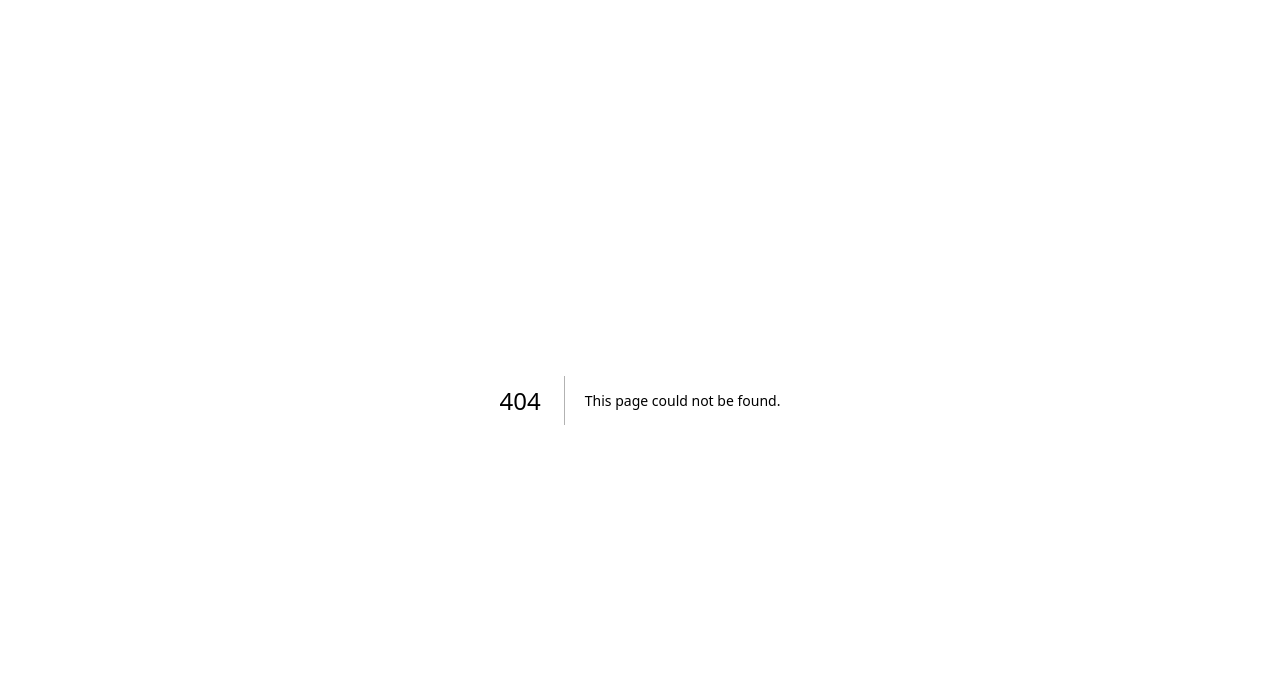
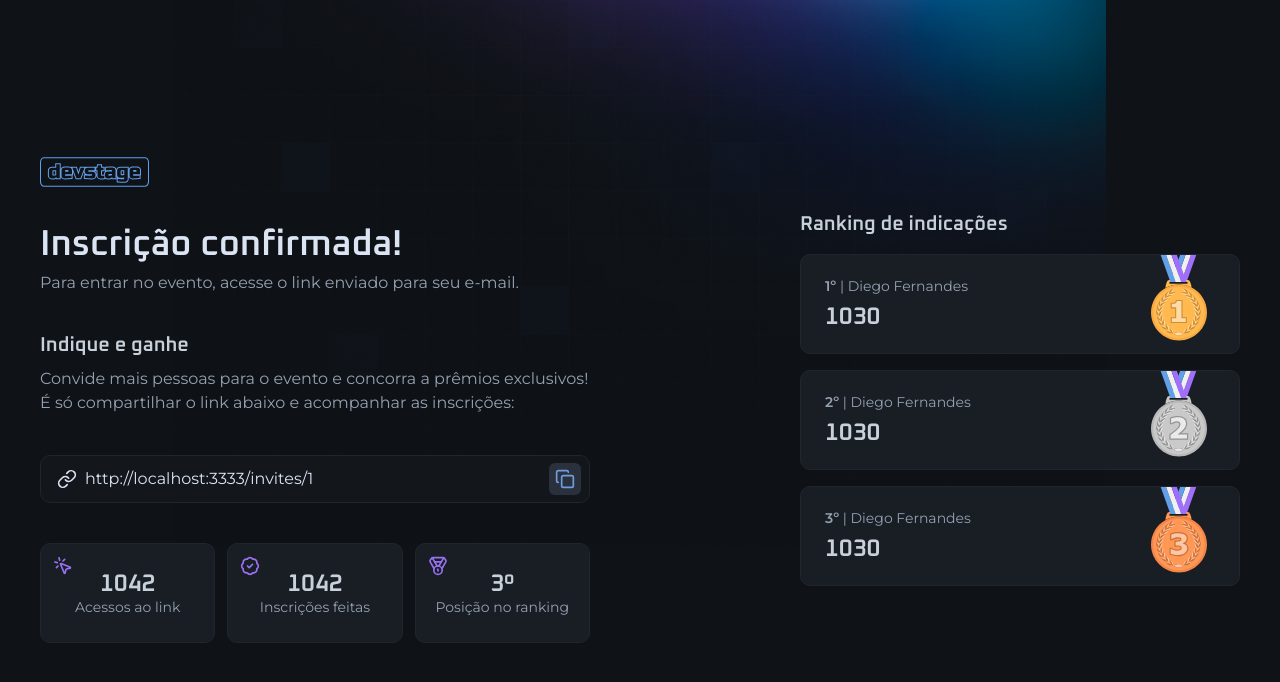
Before and after one commit to rickneves15/devstage, a Next.js app: page /invite/1 in a window 1280 px wide. Before the commit this address had no page. Shown: the top 682 px of the page. Built offline with nearby package versions, Linux system fonts and the light colour scheme.

Commit message:
feat(invite): Adds subscriber ID to invite page
Updates the invite page to dynamically display information based on the provided subscriber ID.  This allows for personalized invite links and content.  The invite link is now generated using the subscriber ID.

```diff
--- a/src/app/invite/page.tsx
+++ b/src/app/invite/[subscriberId]/page.tsx
@@ -1,15 +1,25 @@
 import Image from 'next/image'
-import logo from '../../assets/logo.svg'
-import { InviteLinkInput } from '../../components/invite-link-input'
-import { Ranking } from '../../components/ranking'
-import { Stats } from '../../components/stars'
+import logo from '../../../assets/logo.svg'
+import { InviteLinkInput } from '../../../components/invite-link-input'
+import { Ranking } from '../../../components/ranking'
+import { Stats } from '../../../components/stars'
 
-export default function InvitePage() {
-  const inviteLink = 'http://localhost:3000/invite/3291381203801293812313'
+type InvitePageProps = {
+  params: Promise<{
+    subscriberId: string
+  }>
+}
+
+export default async function InvitePage(props: InvitePageProps) {
+  const { subscriberId } = await props.params
+
+  const inviteLink = `http://localhost:3333/invites/${subscriberId}`
+
   return (
     <div className="min-h-dvh flex items-center justify-between gap-16 flex-col md:flex-row">
       <div className="flex flex-col gap-10 w-full max-w-[550px]">
         <Image src={logo} alt="devstage" className="h-[30px] w-[108.5px]" />
+
         <div className="space-y-2">
           <h1 className="text-4xl font-semibold font-heading text-gray-100 leading-none">
             Inscrição confirmada!
@@ -18,6 +28,7 @@ export default function InvitePage() {
             Para entrar no evento, acesse o link enviado para seu e-mail.
           </p>
         </div>
+
         <div className="space-y-6">
           <div className="space-y-3">
             <h2 className="text-gray-200 text-xl font-heading font-semibold leading-none">
@@ -30,9 +41,12 @@ export default function InvitePage() {
             </p>
           </div>
         </div>
+
         <InviteLinkInput inviteLink={inviteLink} />
-        <Stats />
+
+        <Stats subscriberId={subscriberId} />
       </div>
+
       <Ranking />
     </div>
   )
```
